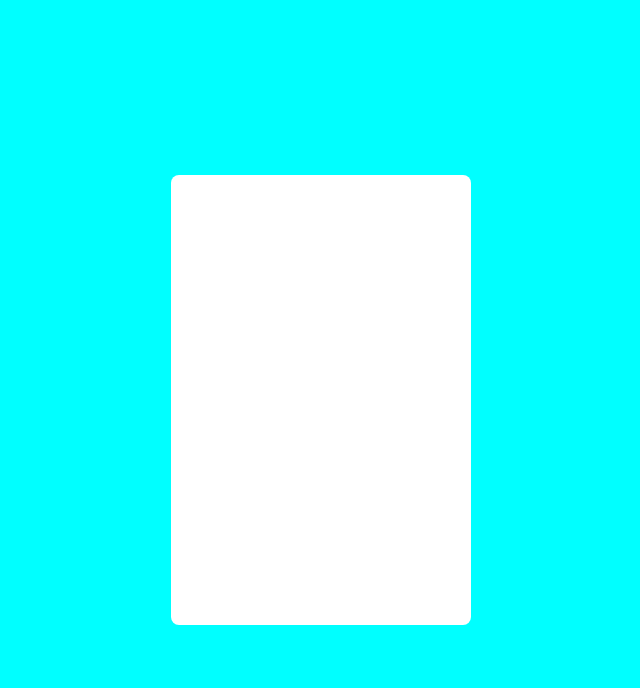
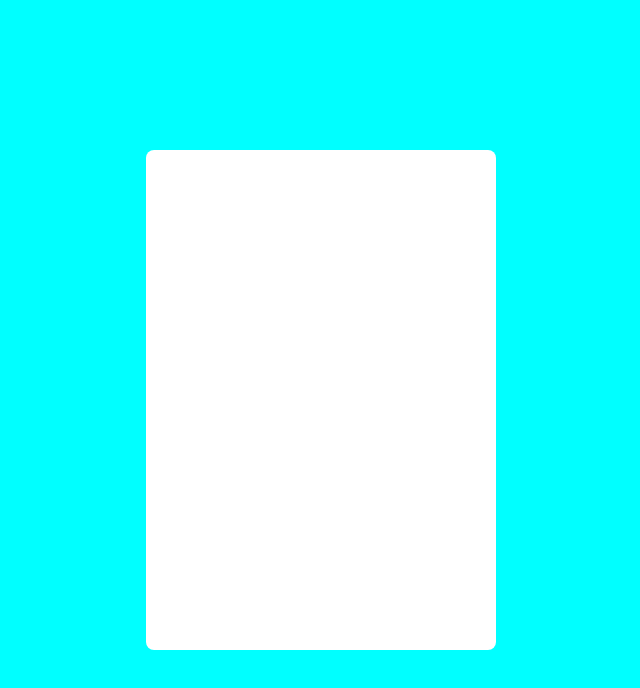
Before and after one commit to dexterrbuilds/calc, a plain HTML site: page index.html in a window 1280 px wide. Shown: the whole page, without its empty margins (319-959 px from the left). Drawn offline with Linux system fonts and the light colour scheme.

Commit message:
adjusted dimensions

```diff
--- a/index.css
+++ b/index.css
@@ -4,8 +4,8 @@ body {
 
 .calc_body {
   background-color: white;
-  height: 450px;
-  width: 300px;
+  height: 500px;
+  width: 350px;
   border-radius: 8px;
   position: absolute;
   top: 50%;
```
